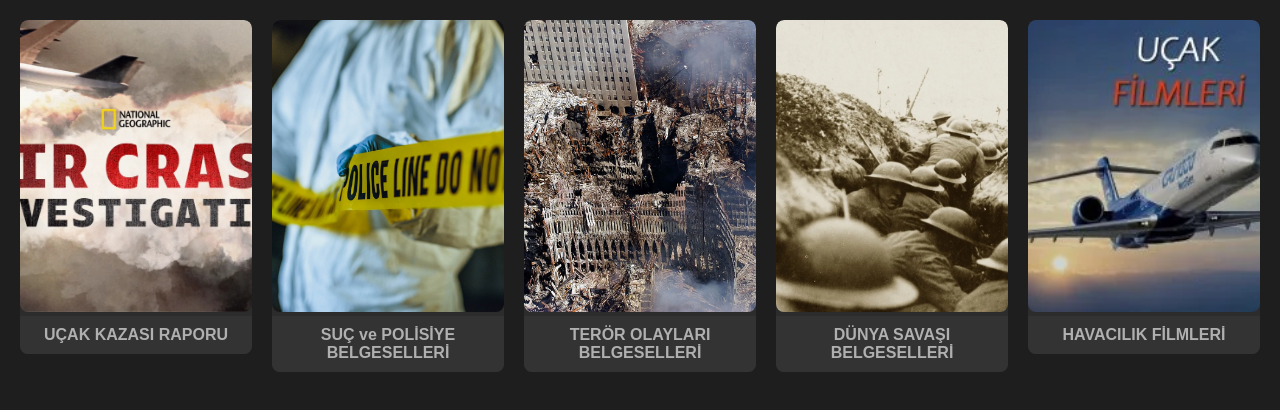
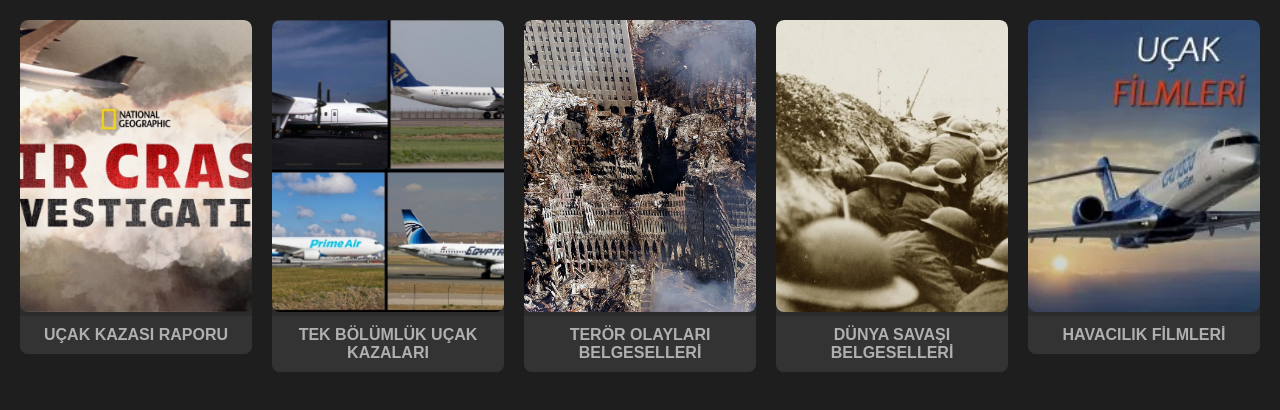
Before and after one commit to FeMeHaL/Belgesellerim, a plain HTML site: page KAZALAR.html in a window 1280 px wide. Drawn offline with Linux system fonts and the light colour scheme.

Commit message:
Add files via upload

```diff
--- a/KAZALAR.html
+++ b/KAZALAR.html
@@ -121,7 +121,7 @@
             <div class="gen-carousel-movies-style-3 movie-grid style-3">
                 <div class="gen-movie-contain">
                     <div class="gen-movie-img">
-                        <img src="./img/SUC.jpg" alt="streamlab-image">
+                        <img src="./img/TEKBOLUM.jpg" alt="streamlab-image">
                         <div class="gen-movie-action">
                                 <i class="fa fa-play"></i>
                             </a>
@@ -129,7 +129,7 @@
                     </div>
                     <div class="gen-info-contain">
                         <div class="gen-movie-info">
-                            <h3><a href="KRiMiNAL">SUÇ ve POLİSİYE BELGESELLERİ</a></h3>
+                            <h3><a href="TEKBOLUM">TEK BÖLÜMLÜK UÇAK KAZALARI</a></h3>
                         </div>
                     </div>
                 </div>
```
